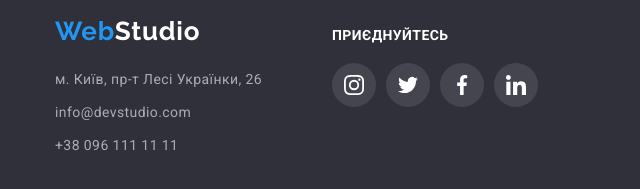
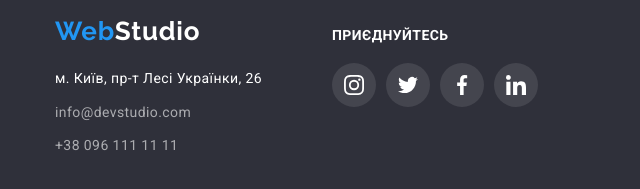
Before and after one commit to anatoliy-chaika/goit-markup-hw-7, a plain HTML site: page index.html in a window 1280 px wide. Shown: the part 2721-2910 px from the top of the page, 0-640 px from the left. Drawn offline with nearby package versions, Linux system fonts and the light colour scheme.

Commit message:
link in footer

```diff
--- a/index.html
+++ b/index.html
@@ -418,7 +418,7 @@
           <address>
             <ul class="adress list">
               <li class="adress__item">
-                <a class="adress__link link" href=""> м. Київ, пр-т Лесі Українки, 26</a>
+                <a class="adress__link--adress link" href=""> м. Київ, пр-т Лесі Українки, 26</a>
               </li>
               <li class="adress__item">
                 <a class="adress__link link" href=""> info@devstudio.com</a>
--- a/sass/components/_footer.scss
+++ b/sass/components/_footer.scss
@@ -38,6 +38,21 @@
   color: var(--main-background-color);
 }
 
+.adress__link--adress {
+  color: var(--main-background-color);
+  font-style: normal;
+  font-size: 14px;
+  line-height: 1.71;
+  letter-spacing: 0.03em;
+
+  transition: color 250ms cubic-bezier(0.4, 0, 0.2, 1);
+
+  &:hover,
+  &:focus {
+    color: var(--accent-color);
+  }
+}
+
 .adress__link {
   color: var(--addres-color);
   font-style: normal;
```
Also changed, not shown: portfolio.html (+1 -1 lines), css/main.css, css/main.min.css, 2 other files.
